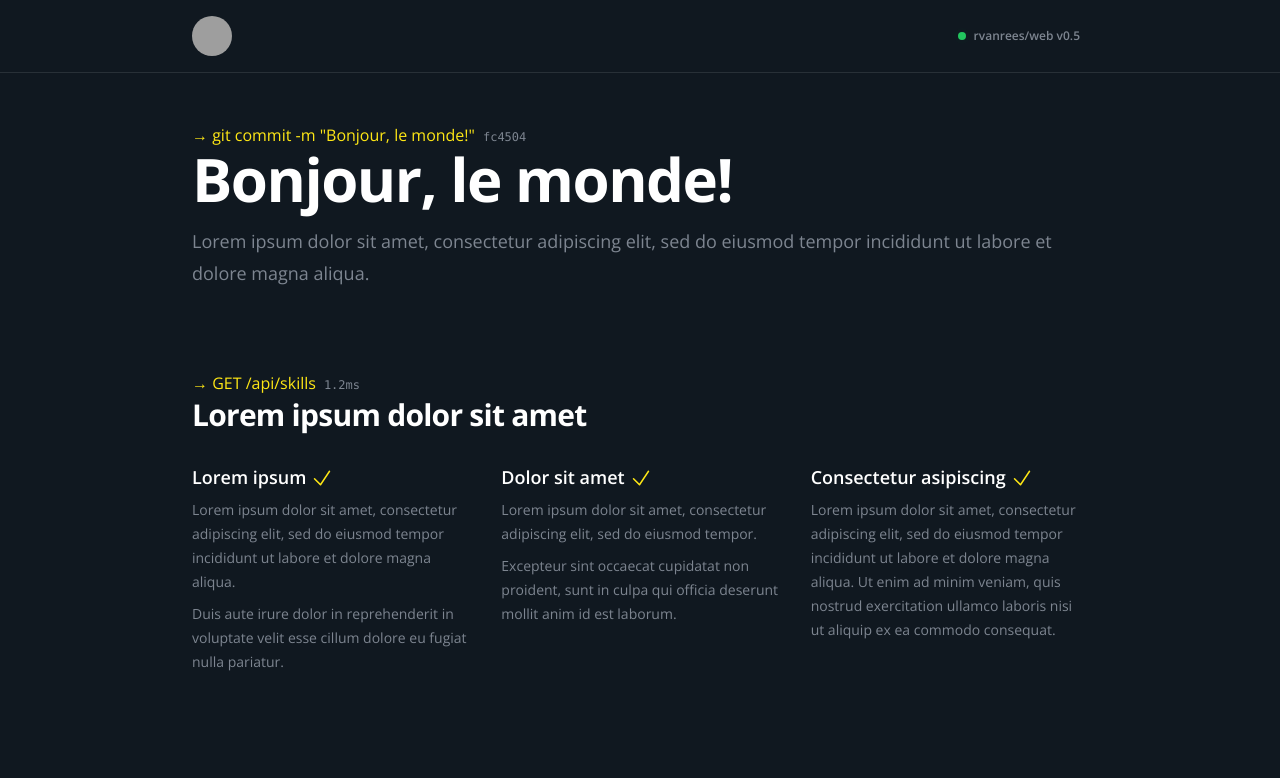
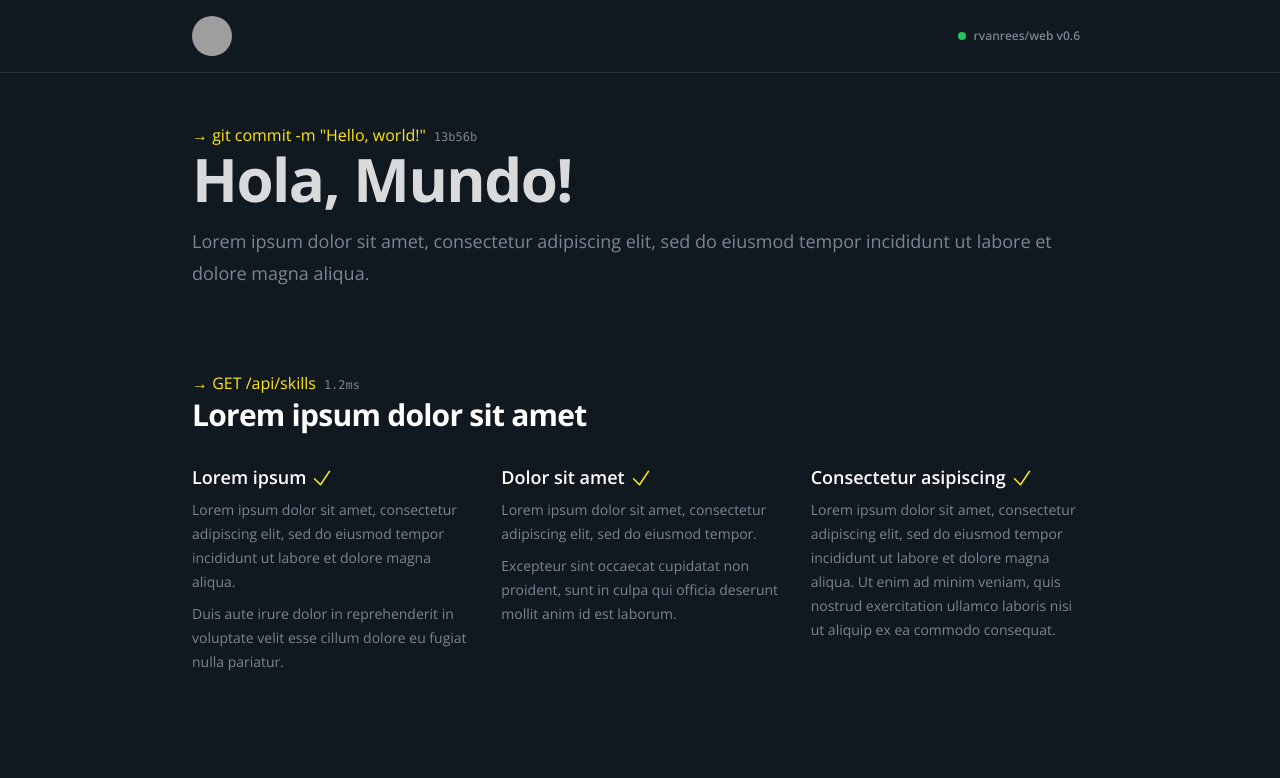
Before and after one commit to rvanrees/web, a Next.js app: page / in a window 1280 px wide. Shown: the top 778 px of the page. Built offline with nearby package versions, Linux system fonts and the light colour scheme; grey boxes are pictures that could not be loaded.

Commit message:
Update v.06

```diff
--- a/package.json
+++ b/package.json
@@ -1,6 +1,6 @@
 {
   "name": "web",
-  "version": "0.5",
+  "version": "0.6",
   "private": true,
   "scripts": {
     "dev": "next dev",
--- a/src/app/components/Hero.tsx
+++ b/src/app/components/Hero.tsx
@@ -4,7 +4,7 @@ import { useEffect, useState } from "react";
 import { v4 as uuidv4 } from "uuid";
 
 const greetings: Greeting[] = [
-  { text: "Hello, world!", language: "EN" },
+  { text: "Hello, World!", language: "EN" },
   { text: "Hallo, wereld!", language: "NL" },
   { text: "Hola, Mundo!", language: "ES" },
   { text: "Bonjour, le monde!", language: "FR" },
@@ -13,25 +13,29 @@ const greetings: Greeting[] = [
 ];
 
 const Hero = () => {
-  const [greeting, setGreeting] = useState<Greeting>({
-    text: "Hello, world!",
-    language: "EN",
-  });
+  const [greeting, setGreeting] = useState<Greeting>(greetings[0]);
+  const [tag, setTag] = useState<string>("");
 
   useEffect(() => {
-    setGreeting(greetings[Math.floor(Math.random() * greetings.length)]);
+    setTag(uuidv4().slice(0, 6));
+    const interval = setInterval(
+      () =>
+        setGreeting(greetings[Math.floor(Math.random() * greetings.length)]),
+      4000
+    );
+    return () => {
+      clearInterval(interval);
+    };
   }, []);
 
   return (
     <div className="mx-auto max-w-7xl px-4 sm:px-6 lg:px-8 py-8">
       <div className="mx-auto max-w-2xl lg:max-w-4xl">
         <p className="leading-7 text-secondary">
-          &rarr;{` git commit -m "${greeting.text}"`}
-          <span className="ml-2 text-xs text-chalk font-mono">
-            {uuidv4().slice(0, 6)}
-          </span>
+          &rarr;{` git commit -m "Hello, world!"`}
+          <span className="ml-2 text-xs text-chalk font-mono">{tag}</span>
         </p>
-        <h2 className="text-5xl font-bold tracking-tight sm:text-6xl text-white">
+        <h2 className="text-5xl font-bold tracking-tight sm:text-6xl text-white animate-fader">
           {greeting.text}
         </h2>
         <p className="mt-4 text-lg leading-8 text-chalk mb-4">
--- a/src/app/components/Quote.tsx
+++ b/src/app/components/Quote.tsx
@@ -14,7 +14,7 @@ const Quote = () => {
           <a
             href="https://en.wikipedia.org/wiki/Susan_Wojcicki"
             target="_blank"
-            className="mt-1 italic text-xs text-chalk font-normal hover:text-secondary transition"
+            className="mt-1 font-mono text-xs text-chalk font-normal hover:text-secondary transition"
           >
             Susan Wojcicki
           </a>
--- a/src/app/globals.css
+++ b/src/app/globals.css
@@ -11,3 +11,19 @@
   color: #101820;
   background: #fee715;
 }
+
+.animate-fader {
+  -webkit-animation: fader 4.1s cubic-bezier(0.4, 0, 0.6, 1) infinite;
+  -moz-animation: fader 4.1s cubic-bezier(0.4, 0, 0.6, 1) infinite;
+  animation: fader 4.1s cubic-bezier(0.4, 0, 0.6, 1) infinite;
+}
+
+@keyframes fader {
+  0%,
+  100% {
+    opacity: 0;
+  }
+  50% {
+    opacity: 1;
+  }
+}
```
Also changed, not shown: 1 other file (tests, documents, lock files or other folders).
